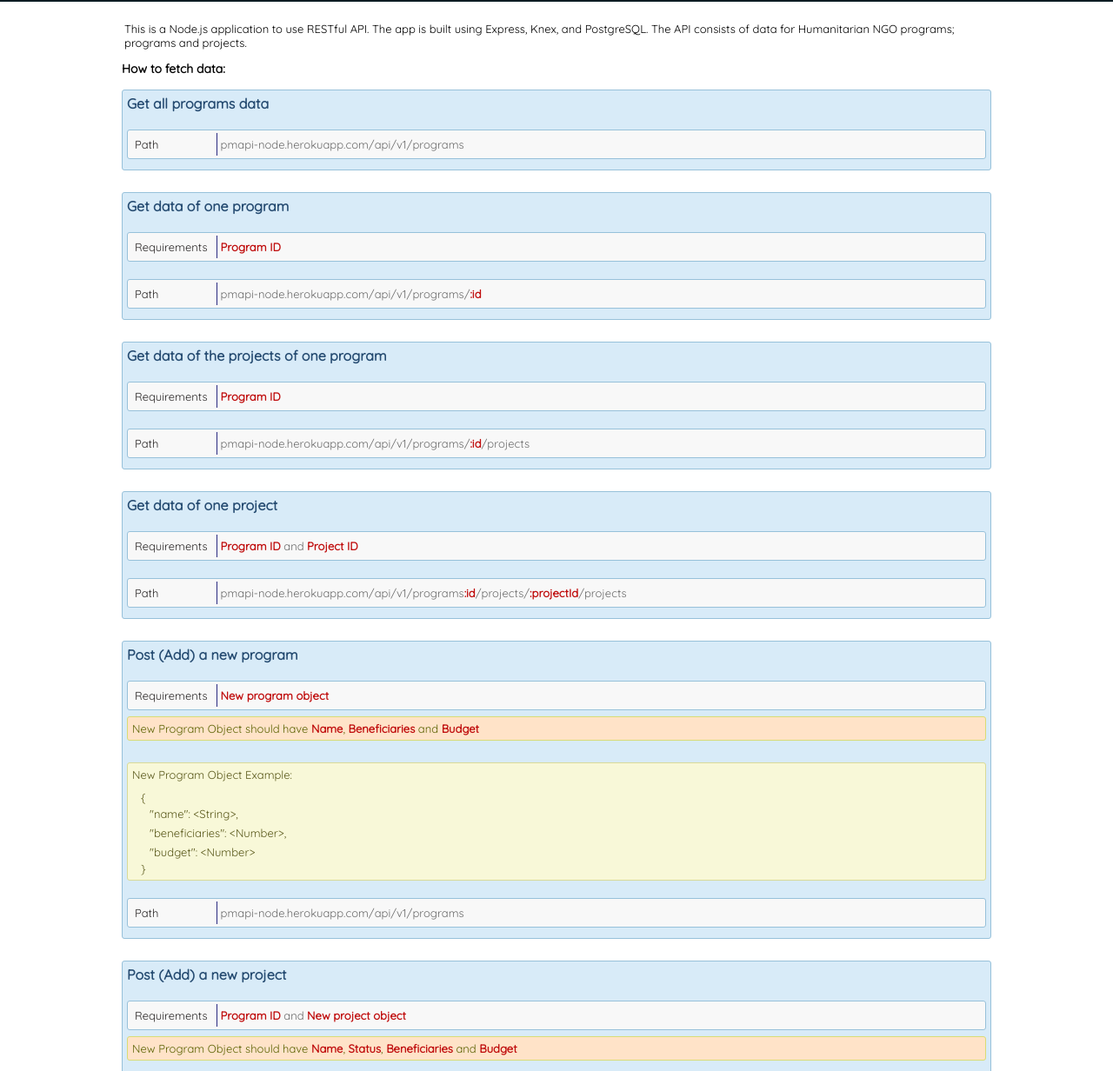
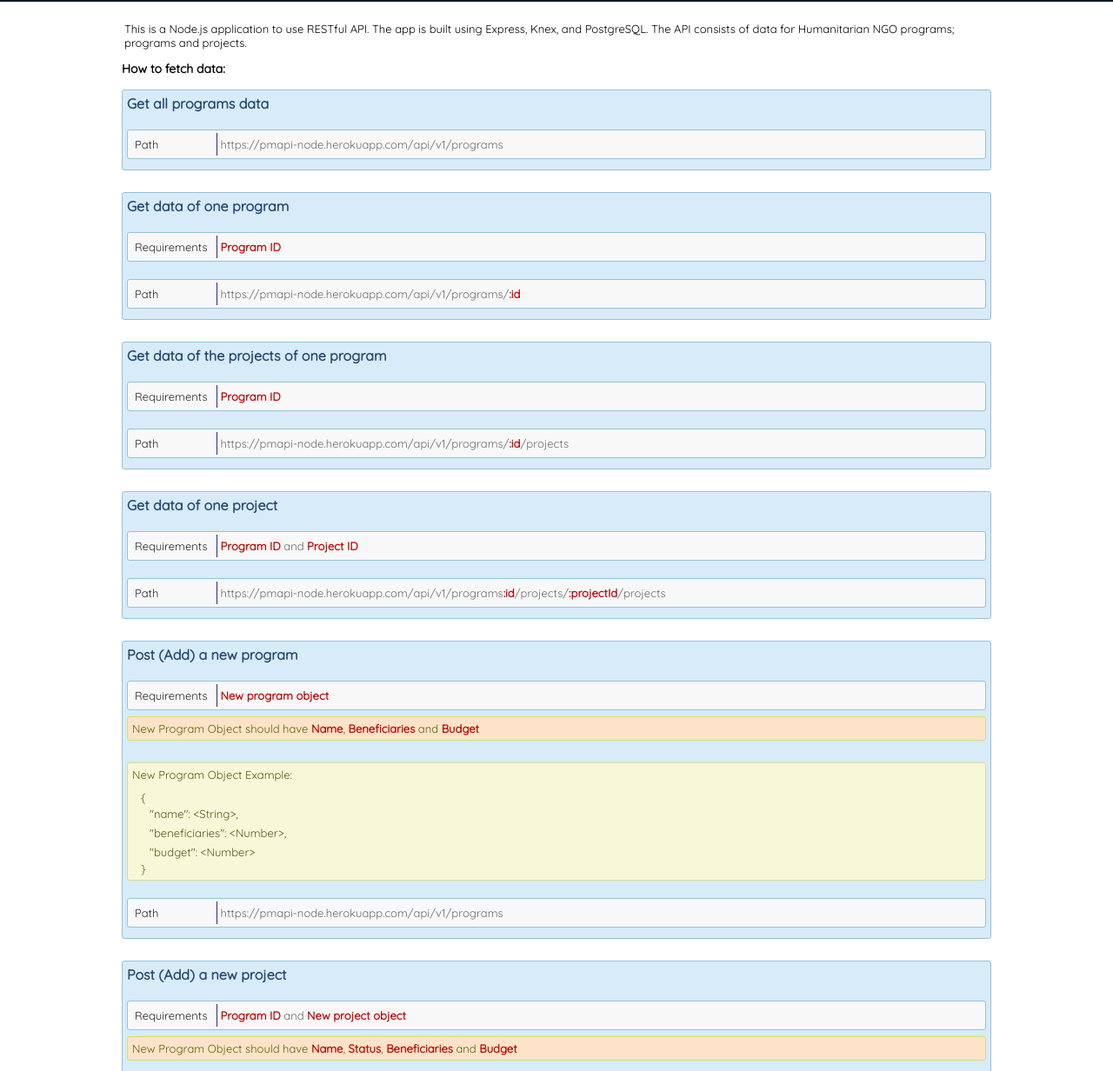
Before and after one commit to hndfaw/PMAPI, a website: page public/index.html in a window 1280 px wide. Shown: the part 68-1300 px from the top of the page at 87% size. Drawn offline with Linux system fonts and the light colour scheme.

Commit message:
Fix fetching paths

```diff
--- a/public/index.html
+++ b/public/index.html
@@ -18,22 +18,22 @@
       <h3 class="headers">How to fetch data:</h3>
       <div class="fetch">
         <h4>Get all programs data</h4>
-        <p class="path-req"><span class="head-req">Path</span> pmapi-node.herokuapp.com/api/v1/programs</p>
+        <p class="path-req"><span class="head-req">Path</span> https://pmapi-node.herokuapp.com/api/v1/programs</p>
       </div>
       <div class="fetch">
           <h4>Get data of one program</h4>
           <p class="path-req"><span class="head-req">Requirements</span> <span class="reqired"> Program ID</span></p>
-          <p class="path-req"><span class="head-req">Path</span> pmapi-node.herokuapp.com/api/v1/programs/<span class="reqired">:id</span></p>
+          <p class="path-req"><span class="head-req">Path</span> https://pmapi-node.herokuapp.com/api/v1/programs/<span class="reqired">:id</span></p>
       </div>
       <div class="fetch">
           <h4>Get data of the projects of one program</h4>
           <p class="path-req"><span class="head-req">Requirements</span><span class="reqired"> Program ID</span></p>
-          <p class="path-req"><span class="head-req">Path</span> pmapi-node.herokuapp.com/api/v1/programs/<span class="reqired">:id</span>/projects</p>
+          <p class="path-req"><span class="head-req">Path</span> https://pmapi-node.herokuapp.com/api/v1/programs/<span class="reqired">:id</span>/projects</p>
       </div>
       <div class="fetch">
           <h4>Get data of one project</h4>
           <p class="path-req"><span class="head-req">Requirements</span><span class="reqired"> Program ID</span> and <span class="reqired">Project ID</span></p>
-          <p class="path-req"><span class="head-req">Path</span> pmapi-node.herokuapp.com/api/v1/programs<span class="reqired">:id</span>/projects/<span class="reqired">:projectId</span>/projects</p>
+          <p class="path-req"><span class="head-req">Path</span> https://pmapi-node.herokuapp.com/api/v1/programs<span class="reqired">:id</span>/projects/<span class="reqired">:projectId</span>/projects</p>
       </div>
       <div class="fetch">
           <h4>Post (Add) a new program</h4>
@@ -53,7 +53,7 @@
                 }
             </p>
           </div>
-          <p class="path-req"><span class="head-req">Path</span> pmapi-node.herokuapp.com/api/v1/programs</p>
+          <p class="path-req"><span class="head-req">Path</span> https://pmapi-node.herokuapp.com/api/v1/programs</p>
       </div>
       <div class="fetch">
           <h4>Post (Add) a new project</h4>
@@ -75,12 +75,12 @@
                 }
             </p>
           </div>
-          <p class="path-req"><span class="head-req">Path</span> pmapi-node.herokuapp.com/api/v1/programs</p>
+          <p class="path-req"><span class="head-req">Path</span> https://pmapi-node.herokuapp.com/api/v1/programs</p>
       </div>
       <div class="fetch">
           <h4>Delete a project</h4>
           <p class="path-req"><span class="head-req">Requirements</span> <span class="reqired"> Program ID</span> and <span class="reqired"> Project ID</span></p>
-          <p class="path-req"><span class="head-req">Path</span> pmapi-node.herokuapp.com/api/v1/programs<span class="reqired">:id</span>/projects/<span class="reqired">:projectId</span>/projects</p>
+          <p class="path-req"><span class="head-req">Path</span> https://pmapi-node.herokuapp.com/api/v1/programs<span class="reqired">:id</span>/projects/<span class="reqired">:projectId</span>/projects</p>
       </div>
       <p class="note">
         Note: all <span class="focus">:id</span>s in the path are <span class="focus">Program ID</span>s.
```
Also changed, not shown: README.md.
